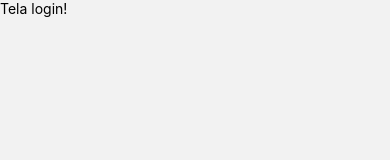
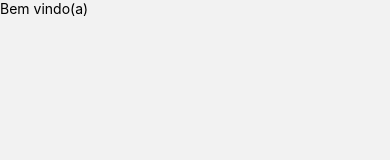
Before and after one commit to Guilherme-Artigas/FirstAppReactNative, a React Native app: screen /SignIn in a window 390 px wide. Shown: the top 160 px of the page. Built offline with nearby package versions, Linux system fonts and the light colour scheme.

Commit message:
feat: header na tela de login

```diff
--- a/src/pages/Signin/index.js
+++ b/src/pages/Signin/index.js
@@ -1,10 +1,17 @@
 import React from 'react';
-import { View, Text } from 'react-native';
+import { View, Text, StyleSheet } from 'react-native';
+import * as Animatable from 'react-native-animatable';
 
 export default function SignIn() {
   return (
-    <View>
-      <Text>Tela login!</Text>
+    <View style={styles.container}>
+      <Animatable.View animation="fadeInLeft" delay={500}>
+        <Text>Bem vindo(a)</Text>
+      </Animatable.View>
     </View>
   )
 }
+
+const styles = StyleSheet.create({
+  container: {}
+});
```
